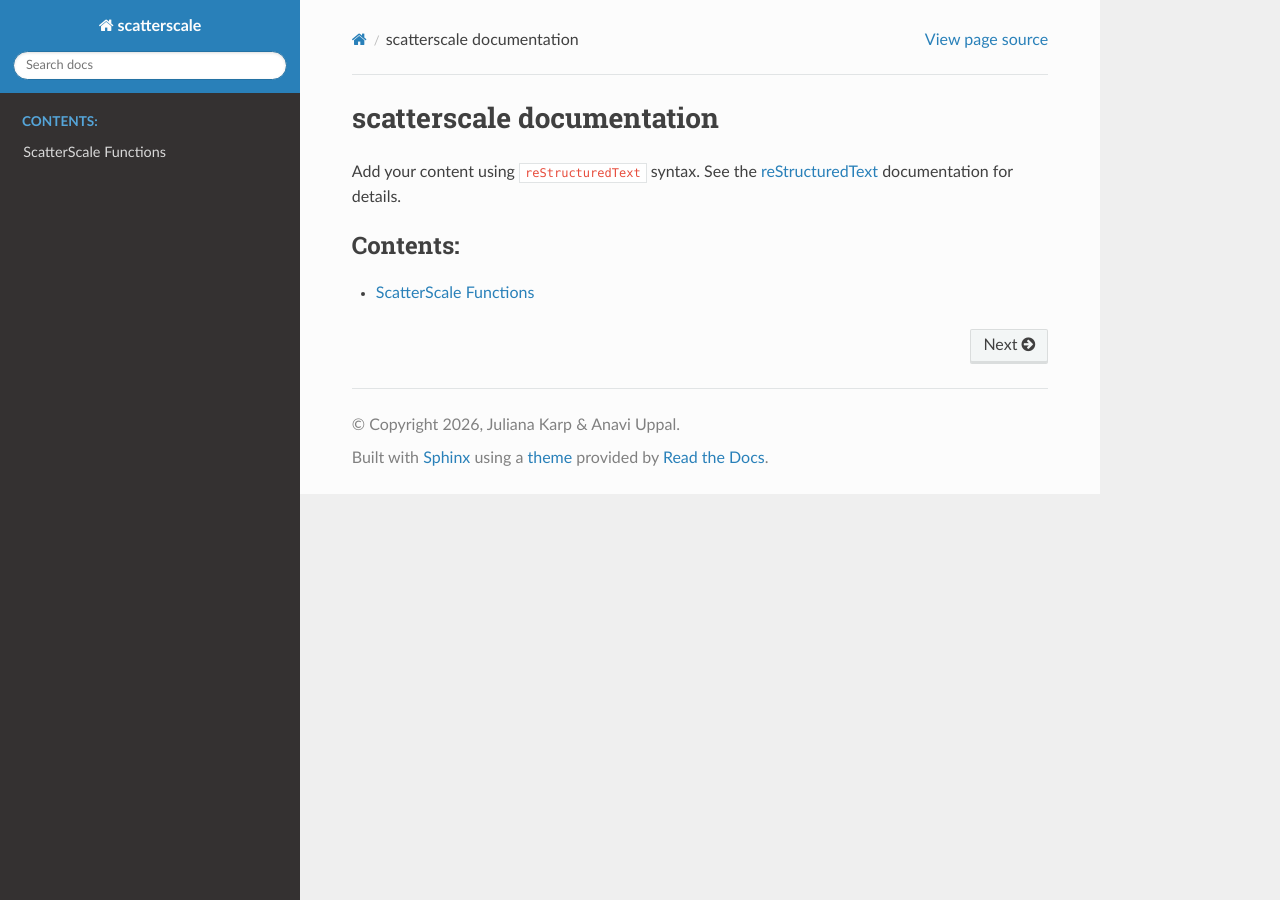
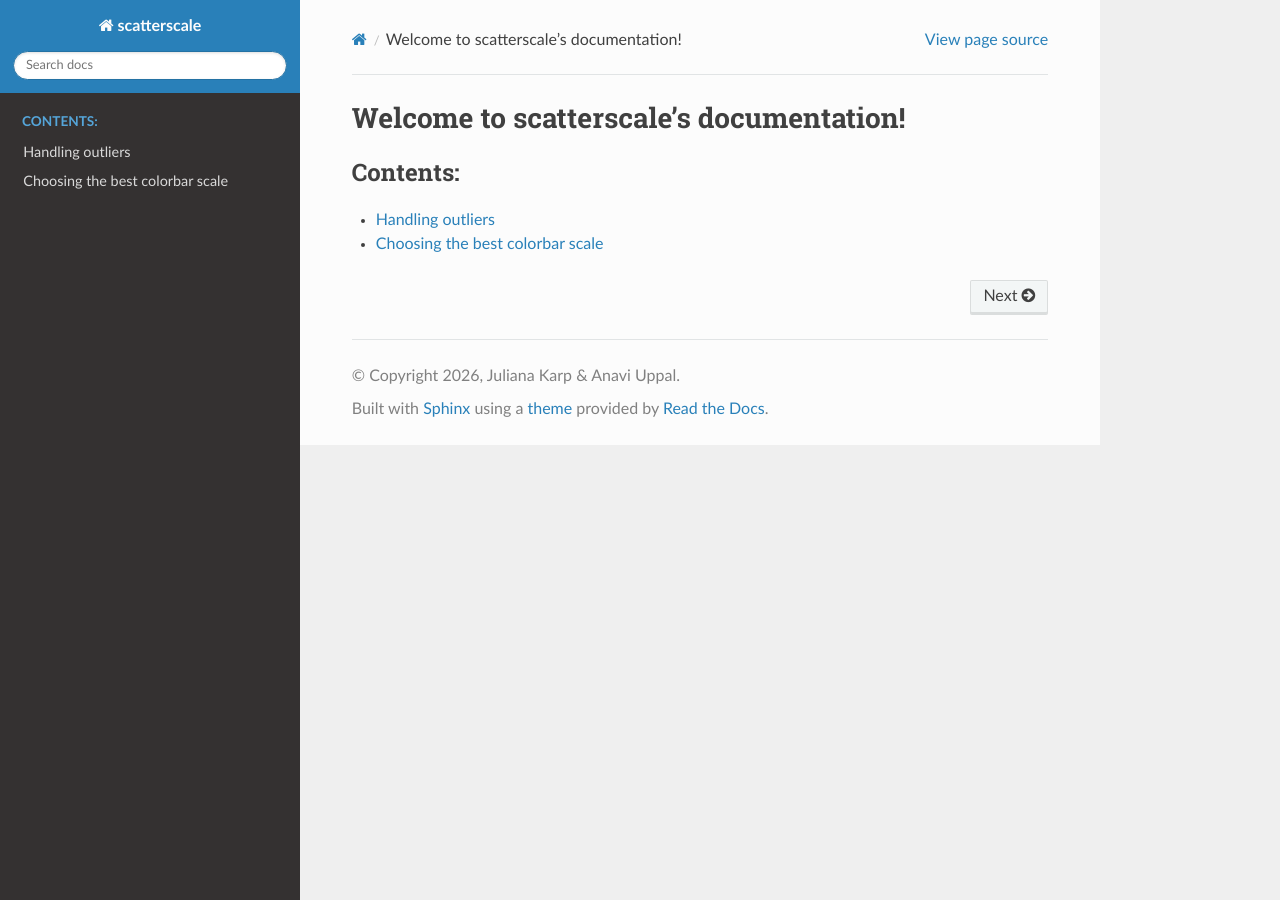
Before and after one commit to juliana-karp/scatterscale, a Sphinx documentation site: the page built from docs/index.rst, in a window 1280 px wide. Built offline with Sphinx 7.4.7 and the Read the Docs theme 3.1.0, drawn with Linux system fonts in a browser that asks for light colours.

Commit message:
making docs work

```diff
--- /dev/null
+++ b/docs/choose_scaler.rst
@@ -0,0 +1,7 @@
+.. _choose_scaler:
+
+Choosing the best colorbar scale
+==================================
+
+.. automodule:: choose_scaler
+   :members:
--- a/docs/conf.py
+++ b/docs/conf.py
@@ -27,8 +27,6 @@ extensions = [
 templates_path = ['_templates']
 exclude_patterns = ['_build', 'Thumbs.db', '.DS_Store']
 
-
-
 # -- Options for HTML output -------------------------------------------------
 # https://www.sphinx-doc.org/en/master/usage/configuration.html#options-for-html-output
 
--- a/docs/index.rst
+++ b/docs/index.rst
@@ -3,16 +3,12 @@
    You can adapt this file completely to your liking, but it should at least
    contain the root `toctree` directive.
 
-scatterscale documentation
-==========================
-
-Add your content using ``reStructuredText`` syntax. See the
-`reStructuredText <https://www.sphinx-doc.org/en/master/usage/restructuredtext/index.html>`_
-documentation for details.
-
+Welcome to scatterscale's documentation!
+=========================================
 
 .. toctree::
    :maxdepth: 2
    :caption: Contents:
 
-   scatterscale.rst
+   outliers.rst
+   choose_scaler.rst
--- /dev/null
+++ b/docs/outliers.rst
@@ -0,0 +1,7 @@
+.. _outliers:
+
+Handling outliers
+=====================
+
+.. automodule:: outliers
+   :members:
--- a/docs/scatterscale.rst
+++ /dev/null
@@ -1,9 +0,0 @@
-.. _scatterscale:
-
-ScatterScale Functions
-=====================
-
-Functions to determine the best scaling for your scatterplot's colorbar.
-
-.. automodule:: scatterscale
-   :members:
```
